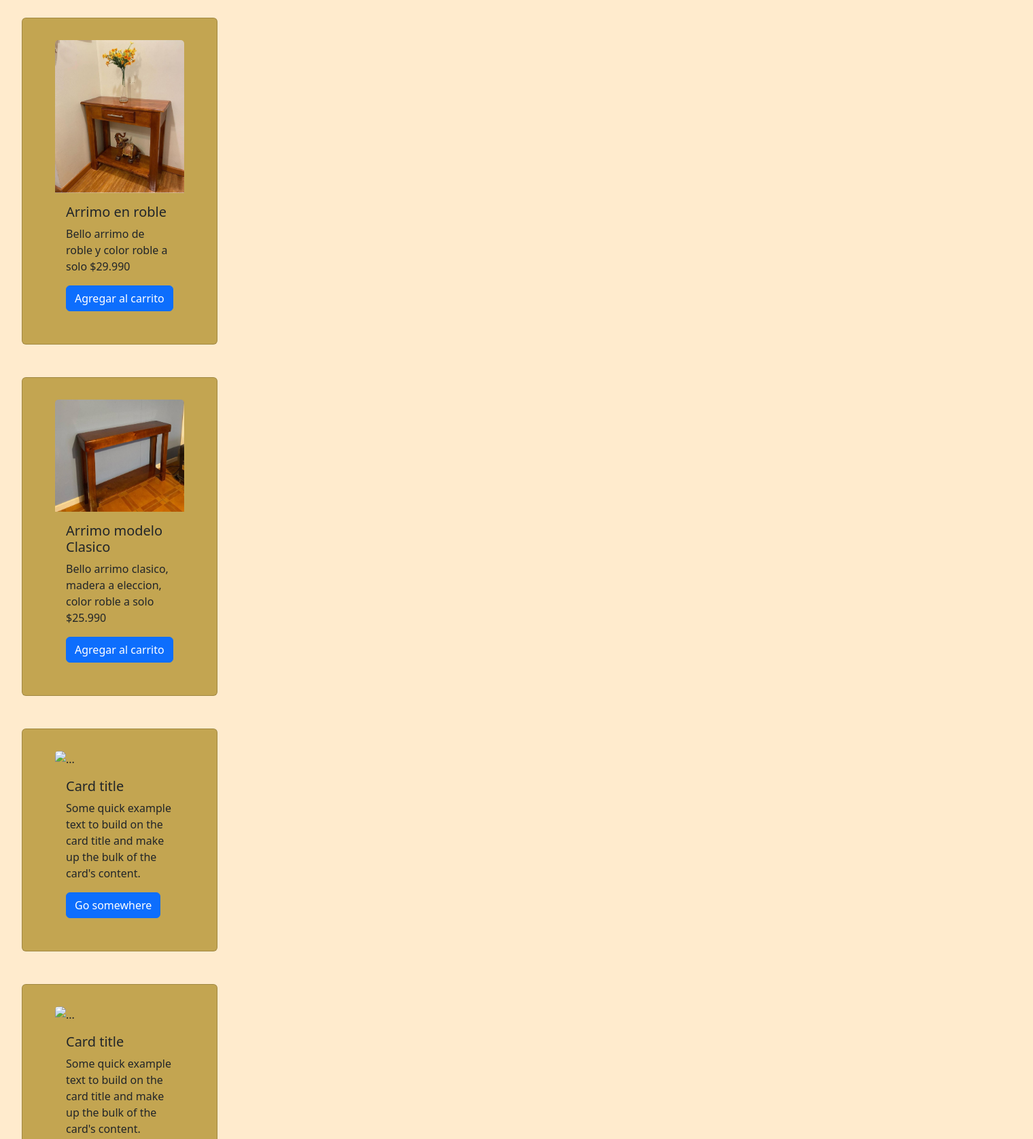
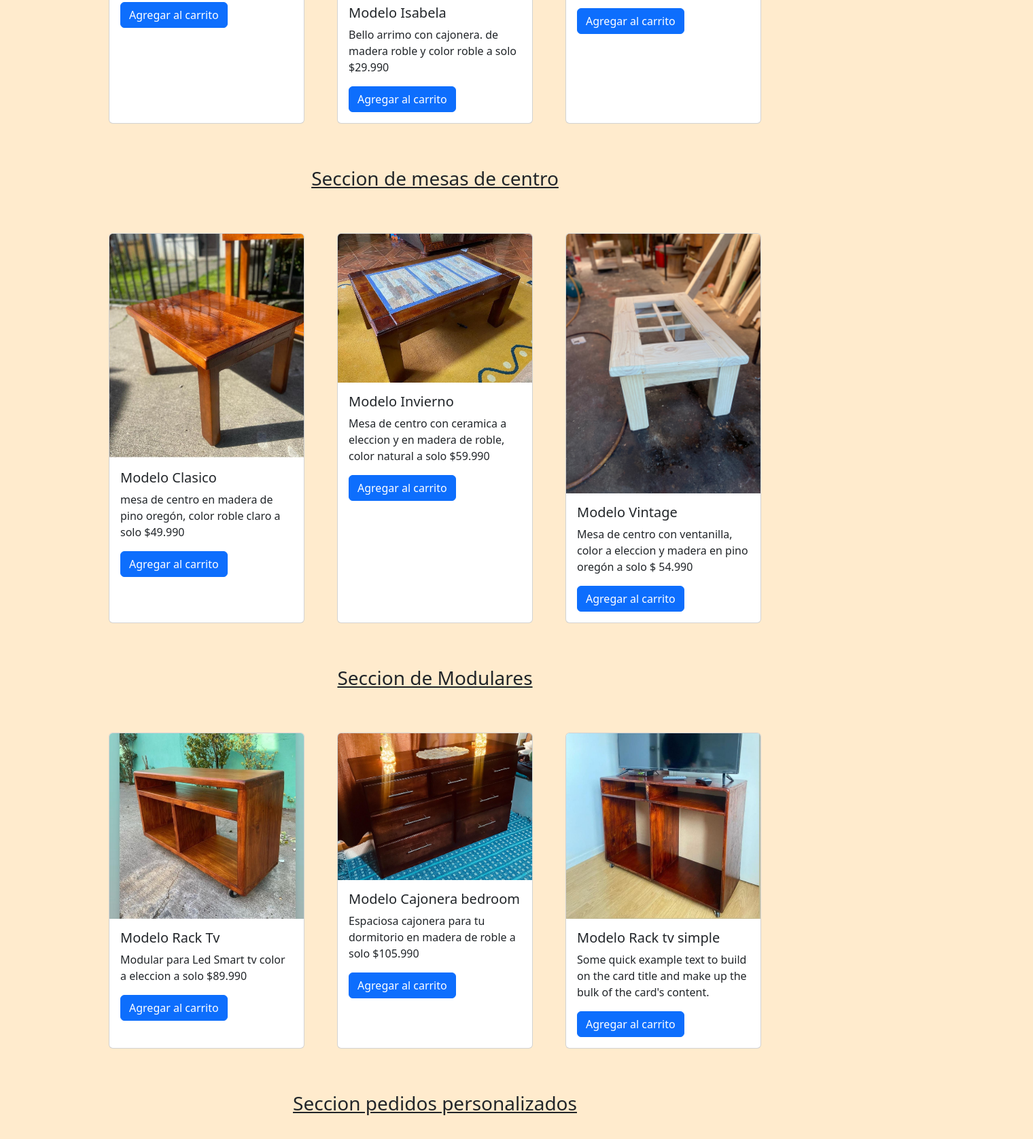
Before and after one commit to AnaElizabethA/pre-entrega2-AnaAliaga, a plain HTML site: page pages/productos.html in a window 1280 px wide. Shown: the part 965-2641 px from the top of the page at 68% size, 1520 px wide, since content can reach past the window. Drawn offline with nearby package versions, Linux system fonts and the light colour scheme.

Commit message:
terminando mi pagina productos

```diff
--- a/css/styles.css
+++ b/css/styles.css
@@ -65,14 +65,7 @@
     margin-bottom: 1rem;
 }
 
-.fotos p {
-        display: block;
-        margin-block-start: 1em;
-        margin-block-end: 1em;
-        margin-inline-start: 0px;
-        margin-inline-end: 0px;
 
-}
 
 .fotos img{
     display: inline;
@@ -97,31 +90,52 @@
     width: 13rem;
 }
 
+/* comienza mi pagina productos*/
 
-.card {
-    background-color: rgba(185, 154, 60, 0.856);
-    padding: 2rem 3rem;
-    margin: 3rem 2rem;
+.tarjetas h3 {
+    text-align: center;
+    text-decoration: underline;
+    padding: 2rem;
+    margin: 2rem;
 }
 
-.card__titulochico {
-
-    margin: 1rem;
+.tarjetas-arrimo {
+    display: flex;
+    flex-direction: row;
+    justify-content: center;
+    gap: 3rem;
 
 }
 
-.card__texto {
-    margin: 1rem;
+.tarjetas-mesas {
+    display: flex;
+    flex-direction: row;
+    justify-content: center;
+    gap: 3rem;
+
 }
 
-.card__fotoproducto {
-    margin: 10rem;
+.tarjetas-modulares {
+    display: flex;
+    flex-direction: row;
+    justify-content: center;
+    gap: 3rem;
+
+}
+
+.tarjetas-extras {
+    display: flex;
+    flex-direction: row;
+    justify-content: center;
+    gap: 3rem;
+
 }
 
 #footer {
     background-color:darksalmon;
     flex-direction: column;
     padding: 1rem;
+    margin-top: 3rem;
 
 }
 
--- a/pages/productos.html
+++ b/pages/productos.html
@@ -49,16 +49,15 @@
     </section>
 
 <section class="tarjetas">
+    <h3>Seccion de Arrimos </h3>
 
     <section class="tarjetas-arrimo">
-
-    <h3>Seccion de arrimos </h3>
 
       <div class="card" style="width: 18rem;">
         <img src="../img/arrimo con cajon.jpg" class="card-img-top" alt="...">
         <div class="card-body">
-          <h5 class="card-title">Arrimo con cajonera</h5>
-          <p class="card-text">arrimo de madera de rauli, color roble claro a solo $27.990</p>
+          <h5 class="card-title">Modelo Diana</h5>
+          <p class="card-text">Arrimo con cajonera, de madera de rauli  y color roble claro, a solo $27.990</p>
           <a href="#" class="btn btn-primary">Agregar al carrito</a>
         </div>
       </div>
@@ -66,8 +65,8 @@
       <div class="card" style="width: 18rem;">
         <img src="../img/arrimo flor.jpg" class="card-img-top" alt="...">
         <div class="card-body">
-          <h5 class="card-title">Arrimo en roble</h5>
-          <p class="card-text">Bello arrimo de roble y color roble a solo $29.990</p>
+          <h5 class="card-title">Modelo Isabela</h5>
+          <p class="card-text">Bello arrimo con cajonera. de madera roble y color roble a solo $29.990</p>
           <a href="#" class="btn btn-primary">Agregar al carrito</a>
         </div>
       </div>
@@ -75,146 +74,113 @@
       <div class="card" style="width: 18rem;">
         <img src="../img/arrimo ormal.jpg" class="card-img-top" alt="...">
         <div class="card-body">
-          <h5 class="card-title">Arrimo modelo Clasico</h5>
-          <p class="card-text">Bello arrimo clasico, madera a eleccion, color roble a solo $25.990</p>
+          <h5 class="card-title">Modelo Tradicional</h5>
+          <p class="card-text">Este es de madera a eleccion, color roble a solo $25.990</p>
           <a href="#" class="btn btn-primary">Agregar al carrito</a>
         </div>
       </div>
 
     </section>
+
+    <h3>Seccion de mesas de centro </h3>
     <section class="tarjetas-mesas">
 
+
       <div class="card" style="width: 18rem;">
-        <img src="..." class="card-img-top" alt="...">
+        <img src="../img/mesa centro normal.jpg" class="card-img-top" alt="...">
         <div class="card-body">
-          <h5 class="card-title">Card title</h5>
-          <p class="card-text">Some quick example text to build on the card title and make up the bulk of the card's content.</p>
-          <a href="#" class="btn btn-primary">Go somewhere</a>
+          <h5 class="card-title">Modelo Clasico</h5>
+          <p class="card-text">mesa de centro en madera de pino oregón, color roble claro a solo $49.990</p>
+          <a href="#" class="btn btn-primary">Agregar al carrito</a>
         </div>
       </div>
 
       <div class="card" style="width: 18rem;">
-        <img src="..." class="card-img-top" alt="...">
+        <img src="../img/mesa  centro ceramica.jpg" class="card-img-top" alt="...">
         <div class="card-body">
-          <h5 class="card-title">Card title</h5>
-          <p class="card-text">Some quick example text to build on the card title and make up the bulk of the card's content.</p>
-          <a href="#" class="btn btn-primary">Go somewhere</a>
+          <h5 class="card-title">Modelo Invierno</h5>
+          <p class="card-text">Mesa de centro con ceramica a eleccion y en madera de roble, color natural a solo $59.990</p>
+          <a href="#" class="btn btn-primary">Agregar al carrito</a>
         </div>
       </div>
 
       <div class="card" style="width: 18rem;">
-        <img src="..." class="card-img-top" alt="...">
+        <img src="../img/mesa centro enproceso.jpg" class="card-img-top" alt="...">
         <div class="card-body">
-          <h5 class="card-title">Card title</h5>
-          <p class="card-text">Some quick example text to build on the card title and make up the bulk of the card's content.</p>
-          <a href="#" class="btn btn-primary">Go somewhere</a>
+          <h5 class="card-title">Modelo Vintage</h5>
+          <p class="card-text">Mesa de centro con ventanilla, color a eleccion y madera en pino oregón a solo $ 54.990</p>
+          <a href="#" class="btn btn-primary">Agregar al carrito</a>
         </div>
       </div>
 
     </section>
+
+    <h3>Seccion de Modulares </h3>
     <section class="tarjetas-modulares">
 
+
       <div class="card" style="width: 18rem;">
-        <img src="..." class="card-img-top" alt="...">
+        <img src="../img/rack tv.jpg" class="card-img-top" alt="...">
         <div class="card-body">
-          <h5 class="card-title">Card title</h5>
-          <p class="card-text">Some quick example text to build on the card title and make up the bulk of the card's content.</p>
-          <a href="#" class="btn btn-primary">Go somewhere</a>
+          <h5 class="card-title">Modelo Rack Tv</h5>
+          <p class="card-text">Modular para Led Smart tv color a eleccion a solo $89.990</p>
+          <a href="#" class="btn btn-primary">Agregar al carrito</a>
         </div>
       </div>
 
       <div class="card" style="width: 18rem;">
-        <img src="..." class="card-img-top" alt="...">
+        <img src="../img/cajonera.jpg" class="card-img-top" alt="...">
         <div class="card-body">
-          <h5 class="card-title">Card title</h5>
-          <p class="card-text">Some quick example text to build on the card title and make up the bulk of the card's content.</p>
-          <a href="#" class="btn btn-primary">Go somewhere</a>
+          <h5 class="card-title">Modelo Cajonera bedroom</h5>
+          <p class="card-text">Espaciosa cajonera para tu dormitorio en madera de roble a solo $105.990</p>
+          <a href="#" class="btn btn-primary">Agregar al carrito</a>
         </div>
       </div>
 
       <div class="card" style="width: 18rem;">
-        <img src="..." class="card-img-top" alt="...">
+        <img src="../img/rackpersonal.jfif" class="card-img-top" alt="...">
         <div class="card-body">
-          <h5 class="card-title">Card title</h5>
+          <h5 class="card-title">Modelo Rack tv simple</h5>
           <p class="card-text">Some quick example text to build on the card title and make up the bulk of the card's content.</p>
-          <a href="#" class="btn btn-primary">Go somewhere</a>
+          <a href="#" class="btn btn-primary">Agregar al carrito</a>
         </div>
       </div>
 
     </section>
+
+    <h3>Seccion pedidos personalizados </h3>
     <section class="tarjetas-extras">
 
       <div class="card" style="width: 18rem;">
-        <img src="..." class="card-img-top" alt="...">
+        <img src="../img/pinito estante.jpg" class="card-img-top" alt="...">
         <div class="card-body">
           <h5 class="card-title">Card title</h5>
           <p class="card-text">Some quick example text to build on the card title and make up the bulk of the card's content.</p>
-          <a href="#" class="btn btn-primary">Go somewhere</a>
+          <a href="#" class="btn btn-primary">Agregar al carrito</a>
         </div>
       </div>
 
       <div class="card" style="width: 18rem;">
-        <img src="..." class="card-img-top" alt="...">
+        <img src="../img/mini bar.jpg" class="card-img-top" alt="...">
         <div class="card-body">
           <h5 class="card-title">Card title</h5>
           <p class="card-text">Some quick example text to build on the card title and make up the bulk of the card's content.</p>
-          <a href="#" class="btn btn-primary">Go somewhere</a>
+          <a href="#" class="btn btn-primary">Agregar al carrito</a>
         </div>
       </div>
 
       <div class="card" style="width: 18rem;">
-        <img src="..." class="card-img-top" alt="...">
+        <img src="../img/estantes  zapateros.jpg" class="card-img-top" alt="...">
         <div class="card-body">
           <h5 class="card-title">Card title</h5>
           <p class="card-text">Some quick example text to build on the card title and make up the bulk of the card's content.</p>
-          <a href="#" class="btn btn-primary">Go somewhere</a>
+          <a href="#" class="btn btn-primary">Agregar al carrito</a>
         </div>
       </div>
 
     </section>
 
 </section>
-
-
-
-    <article>
-        <h3 class="card__titulochico">Arrimos</h3>
-        <p class="card_texto">Bellos arrimo de roble con y sin cajonera</p>
-        <p>llevate uno por solo $29.990</p>
-    </article>
-
-    <article>
-            <h3 class="card__titulochico">Arrimos</h3>
-            <p class="card_texto">Bellos arrimo de roble con y sin cajonera</p>
-            <img src="../img/arrimo con cajon.jpg">
-            <img src="../img/arrimo ormal.jpg" alt="">
-            <img src="../img/arrimo flor.jpg">
-            <p>llevate uno por solo $29.990</p>
-        </article>
-        <br>
-        <article>
-            <h3 class="card__titulochico">Mesas de centro</h3>
-            <p class="card_texto">Tenemos variados diseños</p>
-            <img class="card_fotoproducto" src="../img/mesa  centro ceramica.jpg">
-            <img class="card_fotoproducto"  src="../img/mesa centro enproceso.jpg">
-            <img class="card_fotoproducto" src="../img/mesa de centro elefate.jpg" alt="">
-            <p>llevate una por solo $49.990</p>
-        </article>
-        <br>
-        <article>
-            <h3 class="card__titulochico">Modulares</h3>
-            <p class="card__texto">Variados modelos</p>
-            <img class="card__fotoproducto" src="../img/rack tv.jpg">
-            <img class="card__fotoproducto" src="../img/estante de joyas o zapato.jpg">
-            <img class="card__fotoproducto" src="../img/velador sin pintar.jpg" alt="">
-            <img class="card__fotoproducto" src="../img/mini bar.jpg" alt="">
-            <p>Consulta por el tuyo</p>
-        </article>
-        <br>
-    </div>
-
-
-    </section>
 
 
 
```
Also changed, not shown: img/arrimo doble.jfif (added), img/mesa centro vidrio.jfif (added), img/rackpersonal.jfif (added), img/rackrack.jfif (added).
